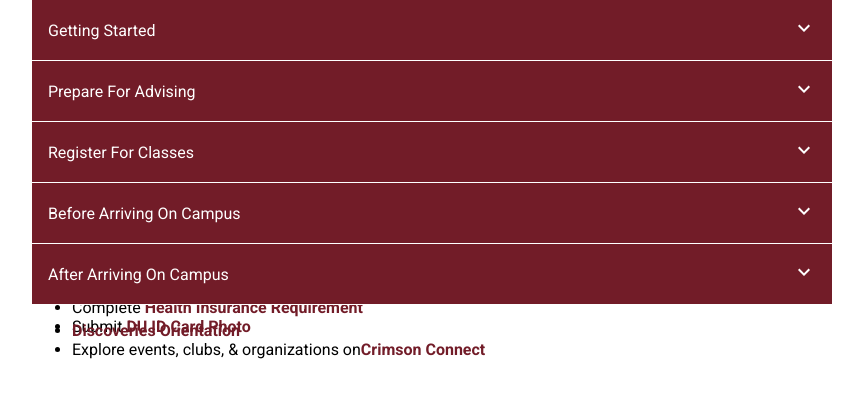
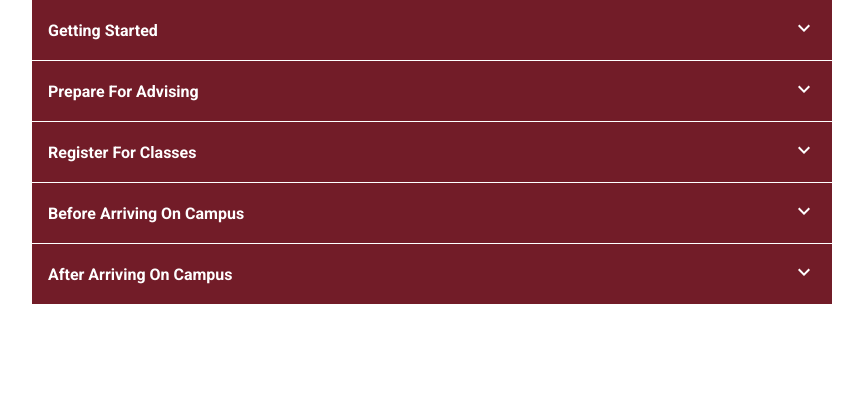
Before and after one commit to matthewbates/new-student-checklst-winter, a React (Create React App) app: page / in a window 1280 px wide. Shown: the top 398 px of the page, without its empty margins (208-1071 px from the left). Built offline with nearby package versions, Linux system fonts and the light colour scheme.

Commit message:
all nested data completed; AccordionItem styled; next step - working on refactored components

```diff
--- a/src/components/AccordionItem/AccordionItemElements.js
+++ b/src/components/AccordionItem/AccordionItemElements.js
@@ -1,4 +1,6 @@
 import styled from "styled-components";
+
+import { CONSTANTS } from "../utils/constants";
 
 export const AccordionItemContainer = styled.div`
   display: flex;
@@ -6,27 +8,33 @@ export const AccordionItemContainer = styled.div`
   margin: auto;
   width: 100%;
   max-width: 800px;
+  overflow: hidden;
 `;
 
 export const AccordionItemBtn = styled.button`
   display: flex;
   justify-content: space-between;
   align-items: center;
-  background: #721c28;
+  background: ${({ $index, $activeIndex }) =>
+    $index === $activeIndex
+      ? `${CONSTANTS.colors.duGold}`
+      : `${CONSTANTS.colors.duCrimson}`};
   color: #ffffff;
   padding: 1em;
   font-size: 1em;
+  font-weight: bold;
   cursor: pointer;
   border: none;
   border-bottom: 1px solid #ffffff;
+  transition: 0.3s ease;
 `;
 
 export const AccordionItemSpan = styled.span``;
 
 export const AccordionItemContentWrapper = styled.div`
-  height: ${({ contentRef, index, activeIndex }) =>
-    contentRef && index === activeIndex
-      ? `${contentRef.current.scrollHeight}px`
+  height: ${({ $contentRef, $index, $activeIndex }) =>
+    $contentRef && $index === $activeIndex
+      ? `${$contentRef.current.scrollHeight}px`
       : "0px"};
   transition: 0.3s ease;
 `;
@@ -34,8 +42,11 @@ export const AccordionItemContentWrapper = styled.div`
 export const AccordionItemContent = styled.div`
   ul {
   }
+`;
 
-  li {
+export const AccordionItemUL = styled.ul``;
+
+export const AccordionItemLI = styled.li`
   &:first-child {
     padding-top: 1em;
   }
@@ -43,15 +54,14 @@ export const AccordionItemContent = styled.div`
   &:last-child {
     padding-bottom: 1em;
   }
-  }
+`;
 
-  a {
-    color: #721c28;
+export const AccordionItemA = styled.a`
+  text-decoration: none;
+  color: ${CONSTANTS.colors.duCrimson};
   font-weight: bold;
-    text-decoration: none;
 
   &:hover {
     text-decoration: underline;
   }
-  }
 `;
--- a/src/components/AccordionItem/index.js
+++ b/src/components/AccordionItem/index.js
@@ -9,16 +9,26 @@ import {
   AccordionItemSpan,
   AccordionItemContentWrapper,
   AccordionItemContent,
+  AccordionItemUL,
+  AccordionItemLI,
+  AccordionItemA,
 } from "./AccordionItemElements";
 
 import { splitAndCapitalizeTitle, TARGET, REL } from "../utils/helpers";
+import { GettingStarted } from "../GettingStarted";
+import { BeforeArriving } from "../BeforeArriving";
+import { AfterArriving } from "../AfterArriving";
 
 export const AccordionItem = ({ value, title, index, activeIndex, toggle }) => {
   const contentRef = useRef(null);
 
   return (
-    <AccordionItemContainer index={index} activeIndex={activeIndex}>
-      <AccordionItemBtn onClick={() => toggle(index)}>
+    <AccordionItemContainer $index={index} $activeIndex={activeIndex}>
+      <AccordionItemBtn
+        $index={index}
+        $activeIndex={activeIndex}
+        onClick={() => toggle(index)}
+      >
         {splitAndCapitalizeTitle(title)}
         <AccordionItemSpan>
           {index === activeIndex ? <ExpandLessIcon /> : <ExpandMoreIcon />}
@@ -26,26 +36,47 @@ export const AccordionItem = ({ value, title, index, activeIndex, toggle }) => {
       </AccordionItemBtn>
       <AccordionItemContentWrapper
         ref={contentRef}
-        contentRef={contentRef}
-        index={index}
-        activeIndex={activeIndex}
+        $contentRef={contentRef}
+        $index={index}
+        $activeIndex={activeIndex}
       >
         <AccordionItemContent>
-          <ul>
+          <AccordionItemUL>
             {Object.entries(value).map(
-              ([key, { text, hyperlinkText, hyperlink, deadline }]) => (
-                <li key={key}>
-                  {text}
-                  <a href={hyperlink} target={TARGET} rel={REL}>
-                    {hyperlinkText}
-                  </a>
-                  <strong>{deadline}</strong>
-                </li>
+              ([key, { id, text, hyperlinkText, hyperlink, deadline }]) => (
+                <AccordionItemLI key={key}>
+                  {id === 4 ? (
+                    <GettingStarted />
+                  ) : id === 8 ? (
+                    <BeforeArriving />
+                  ) : id === 14 ? (
+                    <AfterArriving />
+                  ) : (
+                    <>
+                      {text}
+                      <AccordionItemA
+                        href={hyperlink}
+                        target={TARGET}
+                        rel={REL}
+                      >
+                        {hyperlinkText}
+                      </AccordionItemA>
+                      <strong>{deadline}</strong>
+                    </>
+                  )}
+                </AccordionItemLI>
               )
             )}
-          </ul>
+          </AccordionItemUL>
         </AccordionItemContent>
       </AccordionItemContentWrapper>
     </AccordionItemContainer>
   );
 };
+// <AccordionItemLI key={key}>
+//   {text}
+//   <AccordionItemA href={hyperlink} target={TARGET} rel={REL}>
+//     {hyperlinkText}
+//   </AccordionItemA>
+//   <strong>{deadline}</strong>
+// </AccordionItemLI>
--- /dev/null
+++ b/src/components/AfterArriving/index.js
@@ -0,0 +1,5 @@
+import React from "react";
+
+export const AfterArriving = () => {
+  return <div>index</div>;
+};
--- /dev/null
+++ b/src/components/BeforeArriving/index.js
@@ -0,0 +1,5 @@
+import React from "react";
+
+export const BeforeArriving = () => {
+  return <div>index</div>;
+};
--- /dev/null
+++ b/src/components/GettingStarted/index.js
@@ -0,0 +1,5 @@
+import React from "react";
+
+export const GettingStarted = () => {
+  return <div>index</div>;
+};
--- /dev/null
+++ b/src/components/Register/index.js
@@ -0,0 +1,3 @@
+export const Register = () => {
+  return <div>index</div>;
+};
--- /dev/null
+++ b/src/components/utils/constants.js
@@ -0,0 +1,6 @@
+export const CONSTANTS = {
+  colors: {
+    duCrimson: "#721c28",
+    duGold: "#a89968",
+  },
+};
--- a/src/components/utils/data.js
+++ b/src/components/utils/data.js
@@ -87,7 +87,7 @@ export const accordionData = {
   },
   prepareForAdvising: {
     one: {
-      id: 1,
+      id: 7,
       hyperlinkText: "Explore & Research Classes",
       hyperlink:
         "https://www.du.edu/registrar/new-student/majors-minors-course-plans",
@@ -95,14 +95,14 @@ export const accordionData = {
   },
   registerForClasses: {
     one: {
-      id: 1,
+      id: 8,
       text: "Plan several ",
       hyperlinkText: "Quarter Schedules",
       hyperlink:
         "https://apps02.du.edu:4443/StudentRegistrationSsb/ssb/term/termSelection?mode=plan",
     },
     two: {
-      id: 2,
+      id: 9,
       textOne: "Register ",
       textTwo: "for classes",
       hyperlink:
@@ -111,7 +111,7 @@ export const accordionData = {
   },
   beforeArrivingOnCampus: {
     one: {
-      id: 1,
+      id: 10,
       textOne: "Prepare to Live On Campus ",
       textTwo:
         ". New students move into their residence hall on Friday, January 5 from 8:30 a.m.-11:30 a.m.",
@@ -119,21 +119,21 @@ export const accordionData = {
         "https://studentaffairs.du.edu/housing/new-students/know-before-you-go",
     },
     two: {
-      id: 2,
+      id: 11,
       text: "Submit ",
       hyperlinkText: "Immunization Records",
       hyperlink:
         "https://www.du.edu/health-and-counseling-center/medical/immunization.html",
     },
     three: {
-      id: 3,
+      id: 12,
       text: "Complete ",
       hyperlinkText: "Health Insurance Requirement",
       hyperlink:
         "https://studentaffairs.du.edu/health-counseling-center/insurance-plans-fees",
     },
     four: {
-      id: 4,
+      id: 13,
       text: "Submit ",
       hyperlinkText: "DU ID Card Photo",
       hyperlink:
@@ -142,15 +142,15 @@ export const accordionData = {
   },
   afterArrivingOnCampus: {
     one: {
-      id: 1,
+      id: 14,
       textOne: "Participate in ",
       hyperlinkText: "Discoveries Orientation",
       hyperlink: "https://studentaffairs.du.edu/orientation/on-campus-programs",
       textTwo: "on January 5-7",
     },
     two: {
-      id: 2,
-      text: "Explore events, clubs, & organizations on",
+      id: 15,
+      text: "Explore events, clubs, & organizations on ",
       hyperlinkText: "Crimson Connect",
       hyperlink: "https://crimsonconnect.du.edu/",
     },
```
Lines whose indentation alone changed are shown as unchanged.
